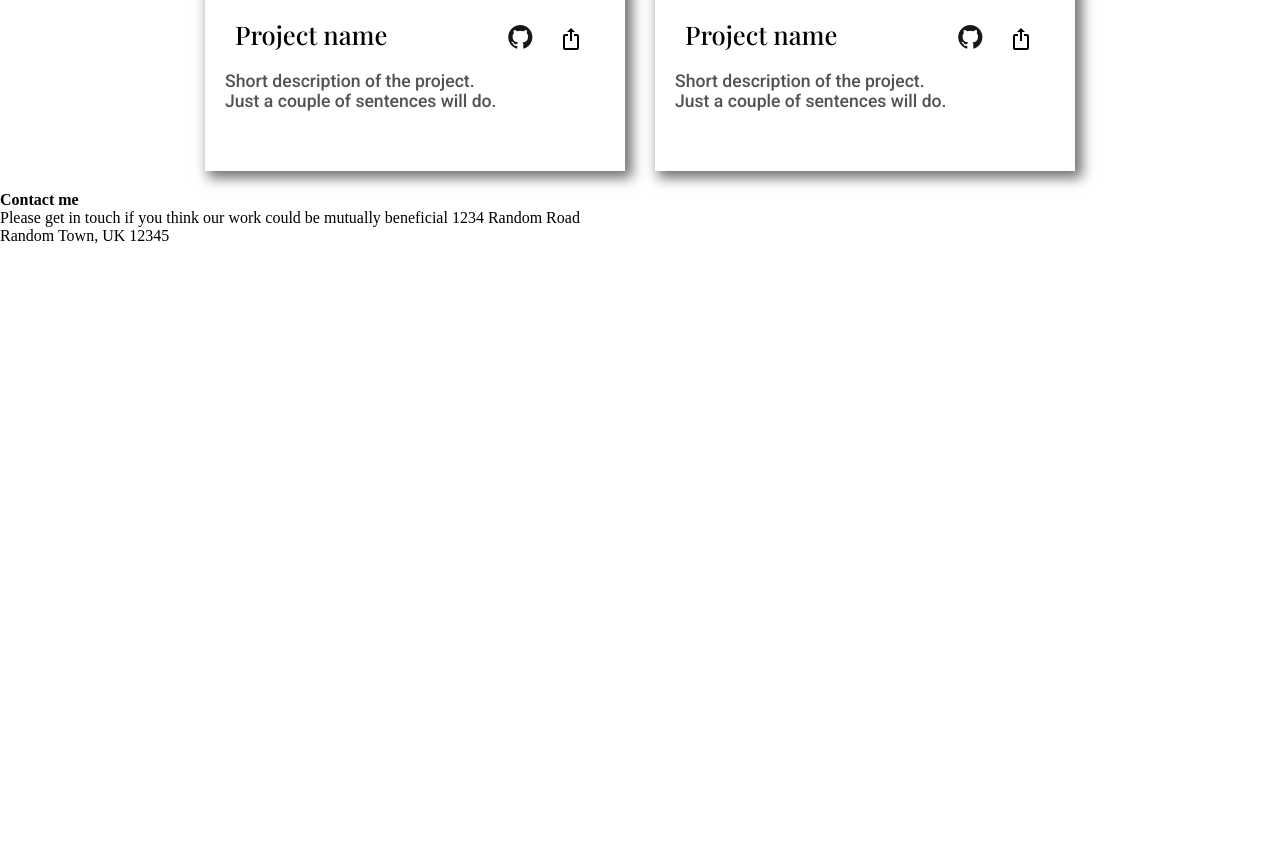
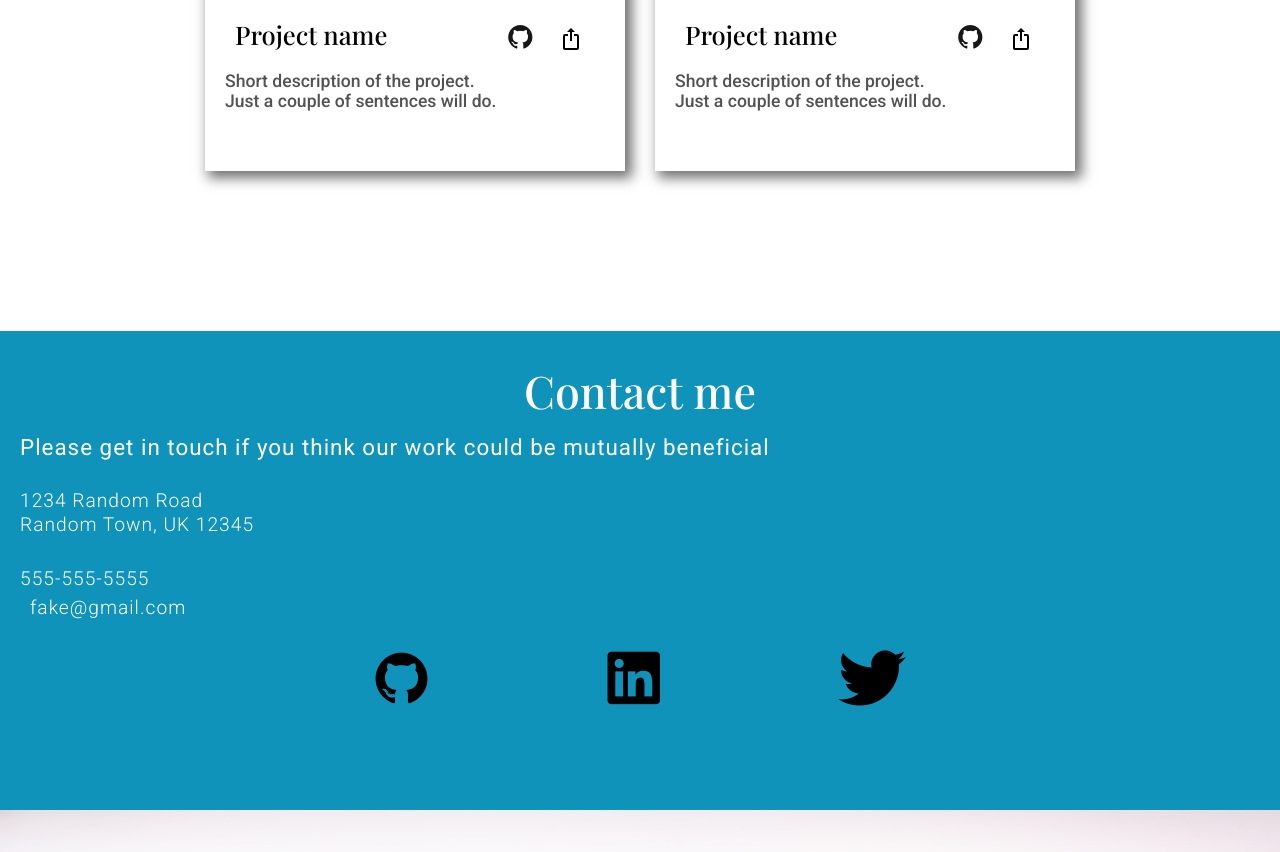
Before and after one commit to Cynto/odin-personal-portfolio, a plain HTML site: page index.html in a window 1280 px wide. Shown: the part 2308-3160 px from the top of the page. Before the commit the page ends 2553 px from the top, so only its background shows below. Drawn offline with nearby package versions, Linux system fonts and the light colour scheme.

Commit message:
created footer

```diff
--- a/index.html
+++ b/index.html
@@ -170,6 +170,7 @@
         </div>
       </main>
       <footer>
+        <div class="footer-info-container">
           <h4>Contact me</h4>
           <span
             >Please get in touch if you think our work could be mutually
@@ -179,6 +180,24 @@
             >1234 Random Road <br />
             Random Town, UK 12345
           </span>
+          <span>555-555-5555</span>
+          <span>fake@gmail.com</span>
+          <div class="footer-socials-container">
+            <i class="devicon-github-original colored"></i>
+
+            <i class="devicon-linkedin-plain"></i>
+            <i class="devicon-twitter-original colored"></i>
+          </div>
+        </div>
+        <img
+          sizes="auto"
+          srcset="
+            ./images/footer-small.jpg   640w,
+            ./images/footer-medium.jpg 1280w,
+            ./images/footer-large.jpg  1920w
+          "
+          src="/images/footer-large.jpg"
+        />
       </footer>
     </div>
   </body>
--- a/styles.scss
+++ b/styles.scss
@@ -6,6 +6,7 @@
 $title-font: 'Playfair Display', serif;
 $normal-font: 'Roboto', sans-serif;
 $grey-text: rgba(38, 38, 38, 0.795);
+$blue-background: rgb(16, 147, 187);
 
 .total-container {
   min-width: 100%;
@@ -18,7 +19,7 @@ $grey-text: rgba(38, 38, 38, 0.795);
 
     background: linear-gradient(
       150deg,
-      rgb(16, 147, 187) 37%,
+      $blue-background 37%,
       white calc(37% + 1px)
     );
     .picture-container {
@@ -68,7 +69,7 @@ $grey-text: rgba(38, 38, 38, 0.795);
       text-align: center;
     }
     .projects-container {
-      padding: 20px;
+      padding: 20px 20px 160px 20px;
       display: grid;
       gap: 50px 30px;
       grid-template-columns: repeat(auto-fit, minmax(240px, 420px));
@@ -127,4 +128,74 @@ $grey-text: rgba(38, 38, 38, 0.795);
       }
     }
   }
+  footer {
+    background: $blue-background;
+    color: white;
+    max-width: 100%;
+    display: grid;
+
+    .footer-info-container {
+      padding: 30px 20px 40px;
+
+      h4 {
+        font: 2.8rem $title-font;
+        text-align: center;
+        padding-bottom: 15px;
+      }
+      span {
+        display: block;
+        padding-bottom: 30px;
+
+        &:nth-of-type(1) {
+          font: 1.4rem $normal-font;
+          letter-spacing: 1px;
+          line-height: 1.5rem;
+        }
+        &:nth-of-type(2) {
+          font: 1.2rem $normal-font;
+          font-weight: 300;
+          letter-spacing: 1px;
+          line-height: 1.5rem;
+        }
+        &:nth-of-type(3) {
+          font: 1.2rem $normal-font;
+          font-weight: 300;
+          letter-spacing: 1px;
+          line-height: 1.5rem;
+          padding-bottom: 5px;
+        }
+        &:nth-of-type(4) {
+          font: 1.2rem $normal-font;
+          font-weight: 300;
+          letter-spacing: 1px;
+          line-height: 1.5rem;
+          padding-left: 10px;
+        }
+      }
+      .footer-socials-container {
+        width: 100%;
+        display: grid;
+        grid-auto-flow: column;
+        justify-items: center;
+        padding-bottom: 65px;
+        i {
+          font-size: 55px;
+          color: black;
+
+          &:nth-child(1) {
+            justify-self: end;
+          }
+          &:nth-child(3) {
+            justify-self: start;
+          }
+        }
+      }
+    }
+
+    img {
+      margin-top: auto;
+      min-height: 100vh;
+      width: 100%;
+    }
+  }
 }
```
Also changed, not shown: images/footer-large.jpg (added), images/footer-medium.jpg (added), images/footer-small.jpg (added), styles.css, 4 other files. Lines whose indentation alone changed are shown as unchanged.
